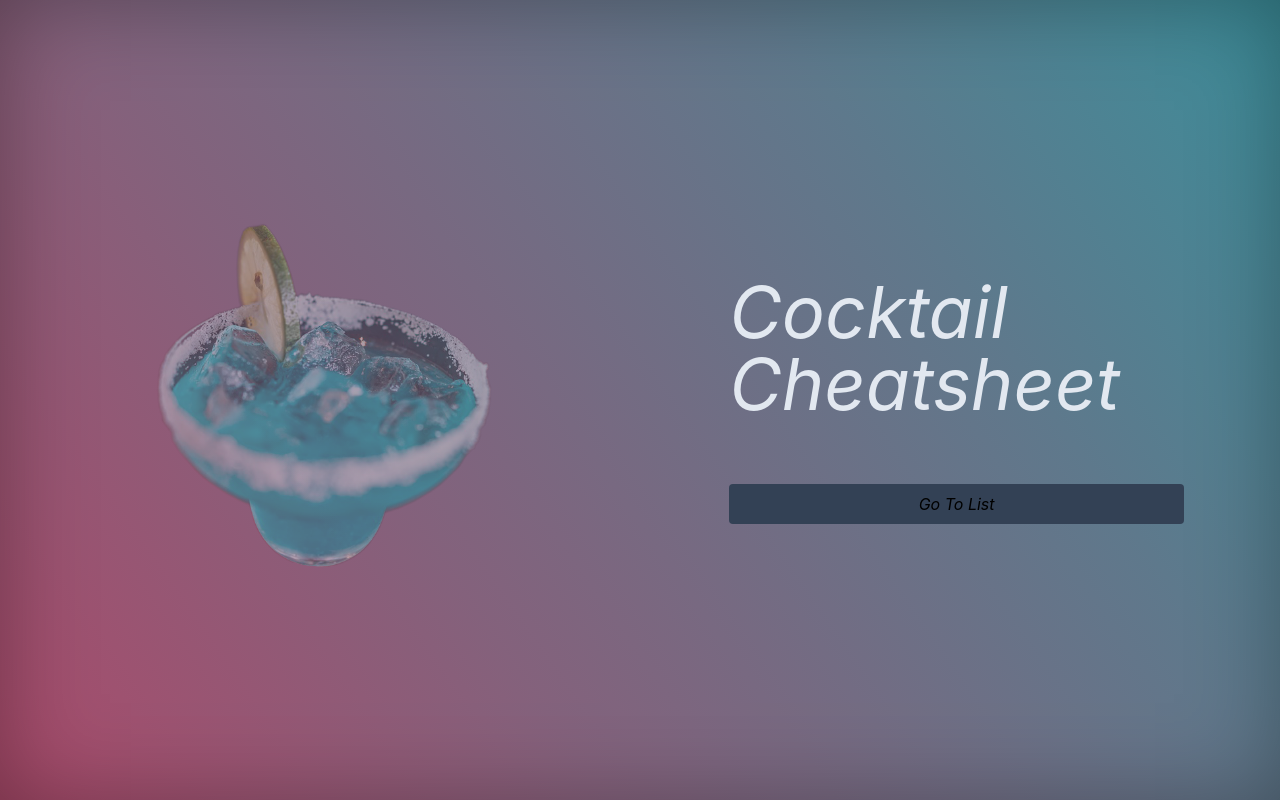
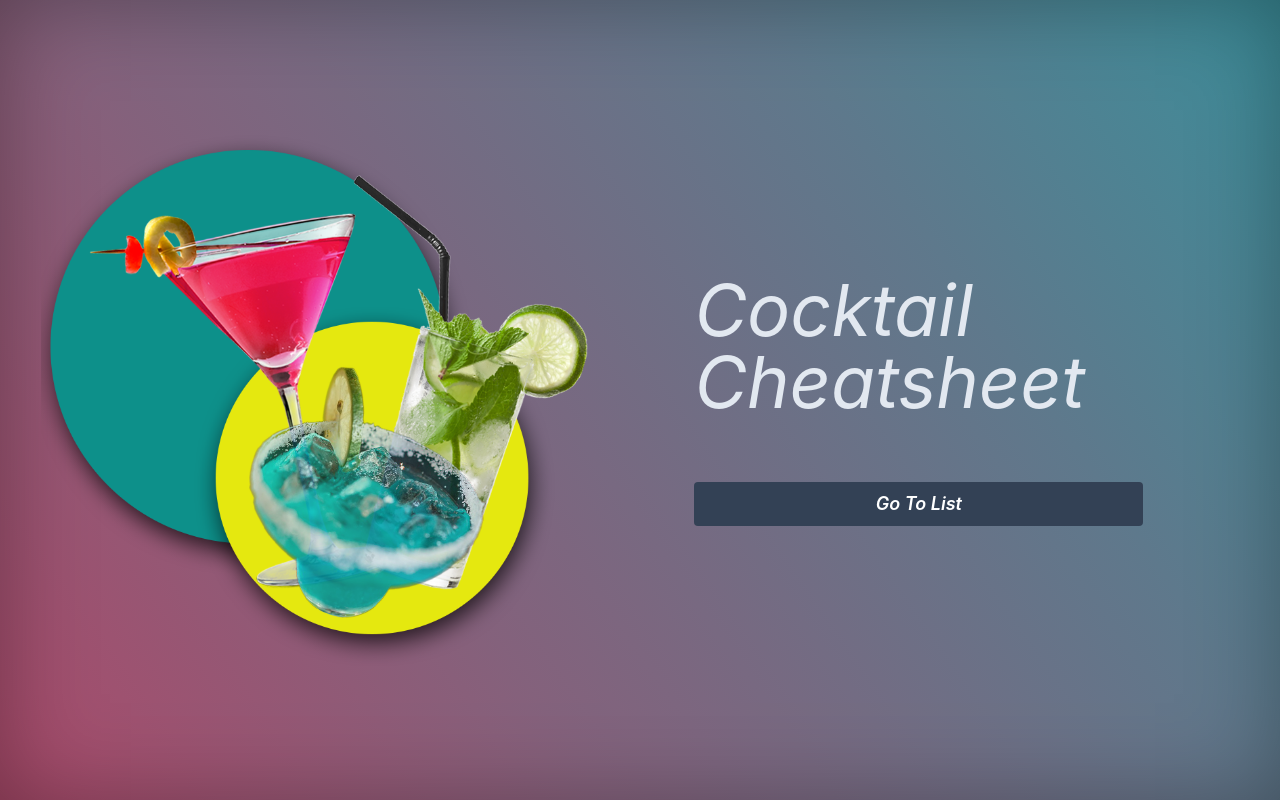
Before and after one commit to alfan7/cocktails_nextjs, a Next.js app: page / in a window 1280 px wide. Built offline with nearby package versions, Linux system fonts and the light colour scheme.

Commit message:
change landing image

```diff
--- a/pages/index.js
+++ b/pages/index.js
@@ -10,12 +10,12 @@ const Landing = () => {
     <div className="landing-background w-screen h-screen ">
       <div className="w-screen h-screen flex flex-row justify-center items-center">
         <div className=" flex justify-center">
-          <img className="opacity-50" src="/landing_img.png" alt="" />
+          <img className="w-11/12 ml-8" src="/landing_img.png" alt="" />
         </div>
         <div className="p-24 landing-text my-auto mx-auto flex flex-col gap-16">
           <p className="text-slate-200 text-7xl italic font-semilight">Cocktail Cheatsheet</p>
           <Link href={"/home"}>
-            <button className="w-3/9 p-2 italic font-semilight bg-slate-700 rounded">Go To List</button>
+            <button className="w-11/12 p-2 italic font-semilight bg-slate-700 hover:bg-slate-900 text-white text-lg font-semibold rounded">Go To List</button>
           </Link>
         </div>
       </div>
```
Also changed, not shown: public/landing_img.png.
